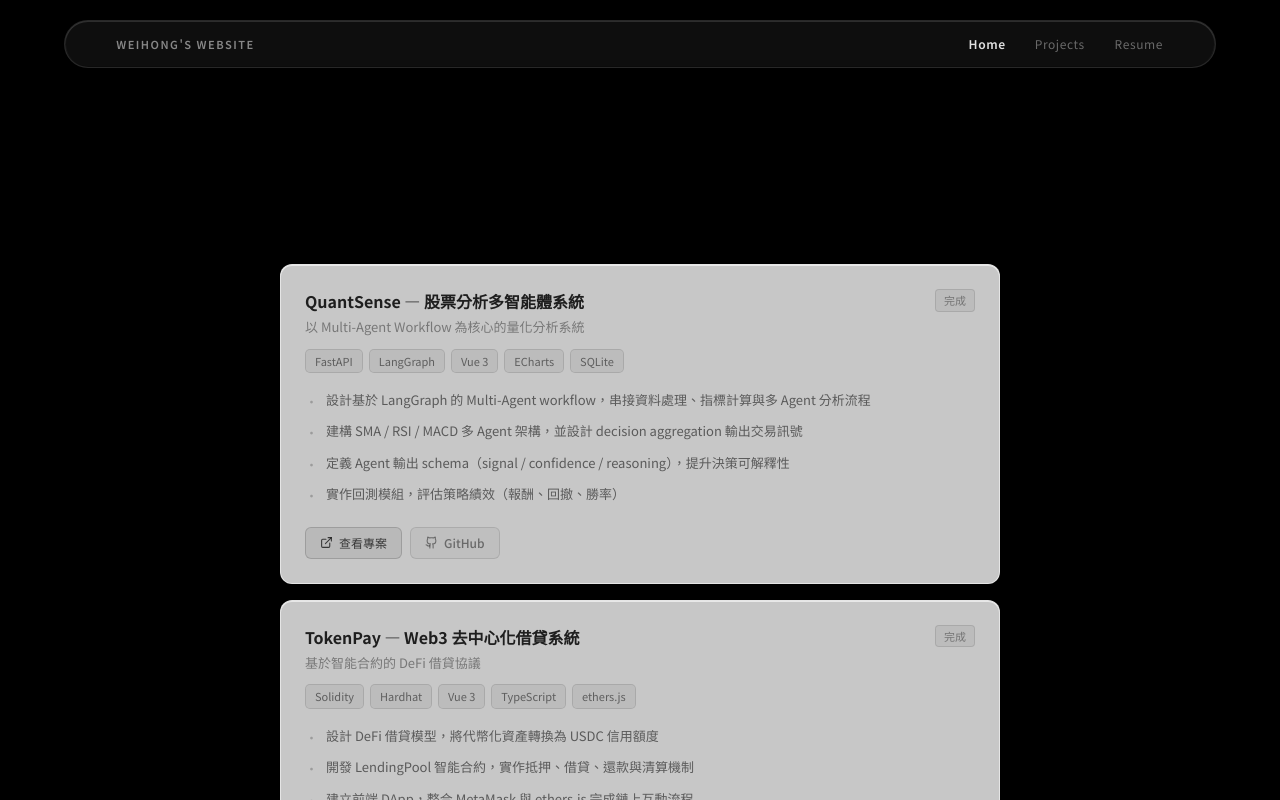
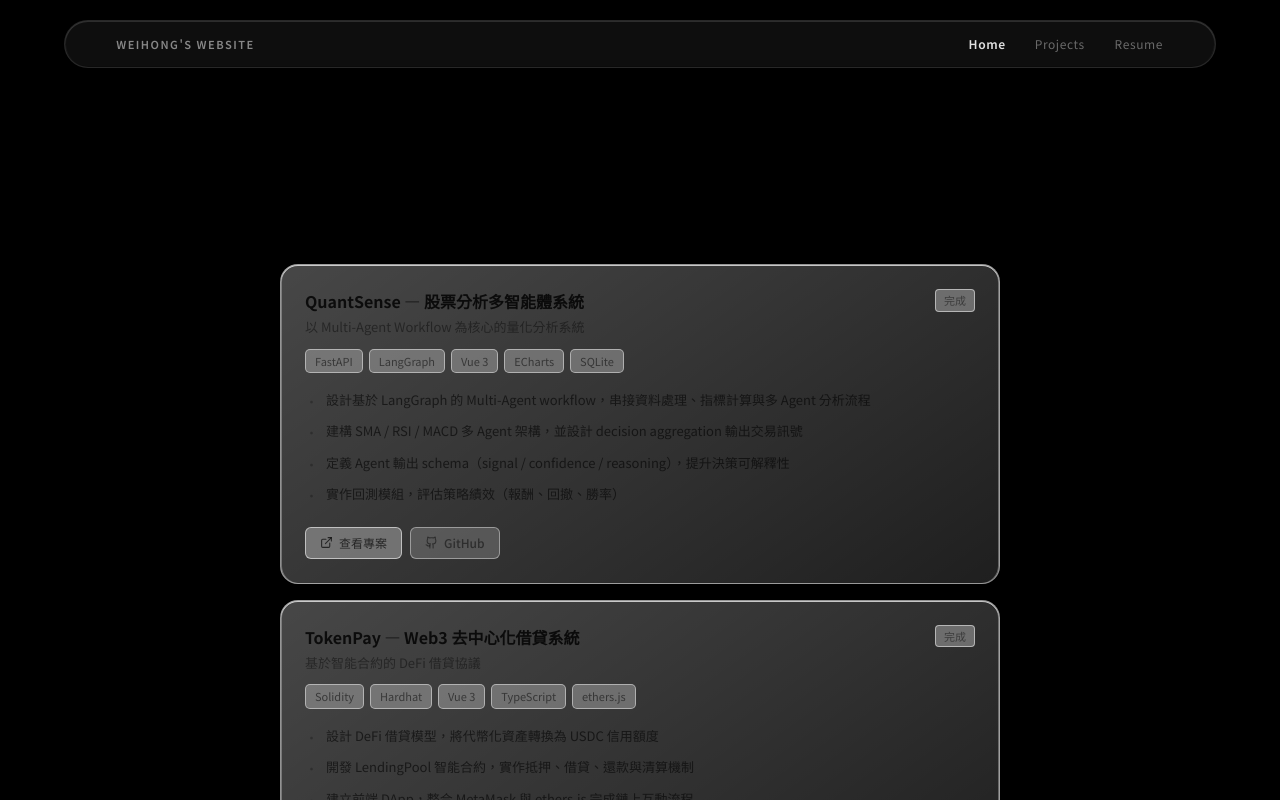
Before and after one commit to weihong931021/profile, a Next.js app: page /projects in a window 1280 px wide. Shown: the top 800 px of the page. Built offline with nearby package versions, Linux system fonts and the light colour scheme.

Commit message:
feat: liquid glass cards with backdrop blur, expo.out scroll motion on projects

```diff
--- a/components/project-card.tsx
+++ b/components/project-card.tsx
@@ -27,32 +27,33 @@ export function ProjectCard({
 }: ProjectCardProps) {
   const t = lightMode
     ? {
-        cardBg:          "rgba(255,255,255,0.78)",
-        cardBorder:      "rgba(255,255,255,0.55)",
-        cardBorderHover: "rgba(255,255,255,0.85)",
-        titleColor:      "rgba(0,0,0,0.85)",
-        subtitleColor:   "rgba(0,0,0,0.4)",
+        // Liquid glass — transparent, backdrop blur shows moving gradient behind
+        cardBg:          "linear-gradient(145deg, rgba(255,255,255,0.28) 0%, rgba(255,255,255,0.12) 100%)",
+        cardBorder:      "rgba(255,255,255,0.50)",
+        cardBorderHover: "rgba(255,255,255,0.80)",
+        titleColor:      "rgba(0,0,0,0.82)",
+        subtitleColor:   "rgba(0,0,0,0.42)",
         pulseDot:        "rgba(0,0,0,0.45)",
         wipText:         "rgba(0,0,0,0.5)",
-        badgeBg:         "rgba(0,0,0,0.05)",
-        badgeText:       "rgba(0,0,0,0.38)",
-        badgeBorder:     "rgba(0,0,0,0.1)",
-        techBg:          "rgba(0,0,0,0.05)",
-        techText:        "rgba(0,0,0,0.5)",
-        techBorder:      "rgba(0,0,0,0.1)",
-        descText:        "rgba(0,0,0,0.55)",
-        descBullet:      "rgba(0,0,0,0.22)",
-        linkPrimBg:      "rgba(0,0,0,0.07)",
-        linkPrimText:    "rgba(0,0,0,0.7)",
-        linkPrimBorder:  "rgba(0,0,0,0.15)",
-        linkPrimHoverText:   "rgba(0,0,0,0.9)",
-        linkPrimHoverBorder: "rgba(0,0,0,0.28)",
-        linkPrimHoverBg:     "rgba(0,0,0,0.1)",
-        linkSecBg:       "rgba(0,0,0,0.04)",
-        linkSecText:     "rgba(0,0,0,0.45)",
-        linkSecBorder:   "rgba(0,0,0,0.1)",
+        badgeBg:         "rgba(255,255,255,0.30)",
+        badgeText:       "rgba(0,0,0,0.45)",
+        badgeBorder:     "rgba(255,255,255,0.50)",
+        techBg:          "rgba(255,255,255,0.28)",
+        techText:        "rgba(0,0,0,0.52)",
+        techBorder:      "rgba(255,255,255,0.45)",
+        descText:        "rgba(0,0,0,0.58)",
+        descBullet:      "rgba(0,0,0,0.25)",
+        linkPrimBg:      "rgba(255,255,255,0.30)",
+        linkPrimText:    "rgba(0,0,0,0.68)",
+        linkPrimBorder:  "rgba(255,255,255,0.55)",
+        linkPrimHoverText:   "rgba(0,0,0,0.88)",
+        linkPrimHoverBorder: "rgba(255,255,255,0.80)",
+        linkPrimHoverBg:     "rgba(255,255,255,0.45)",
+        linkSecBg:       "rgba(255,255,255,0.18)",
+        linkSecText:     "rgba(0,0,0,0.48)",
+        linkSecBorder:   "rgba(255,255,255,0.40)",
         linkSecHoverText:   "rgba(0,0,0,0.75)",
-        linkSecHoverBorder: "rgba(0,0,0,0.2)",
+        linkSecHoverBorder: "rgba(255,255,255,0.65)",
       }
     : {
         cardBg:          "rgba(255,255,255,0.03)",
@@ -88,27 +89,46 @@ export function ProjectCard({
       style={{
         background: t.cardBg,
         border: `1px solid ${t.cardBorder}`,
-        borderRadius: "12px",
+        borderRadius: lightMode ? "18px" : "12px",
         padding: "24px",
-        backdropFilter: "blur(8px)",
-        WebkitBackdropFilter: "blur(8px)",
+        backdropFilter: lightMode ? "blur(22px) saturate(180%)" : "blur(8px)",
+        WebkitBackdropFilter: lightMode ? "blur(22px) saturate(180%)" : "blur(8px)",
         boxShadow: lightMode
-          ? "0 2px 16px rgba(0,0,0,0.12), inset 0 1px 0 rgba(255,255,255,0.6)"
+          ? [
+              "0 4px 24px rgba(0,0,0,0.08)",
+              "0 1px 4px rgba(0,0,0,0.05)",
+              "inset 0 1px 0 rgba(255,255,255,0.72)",
+              "inset 0 -1px 0 rgba(0,0,0,0.04)",
+              "inset 1px 0 0 rgba(255,255,255,0.30)",
+              "inset -1px 0 0 rgba(255,255,255,0.30)",
+            ].join(", ")
           : "none",
-        transition: "border-color 0.25s, transform 0.25s, box-shadow 0.25s",
+        transition: "border-color 0.3s, transform 0.3s, box-shadow 0.3s, background 0.3s",
       }}
       onMouseEnter={(e) => {
         e.currentTarget.style.borderColor = t.cardBorderHover
-        e.currentTarget.style.transform = "translateY(-3px)"
+        e.currentTarget.style.transform = "translateY(-4px) scale(1.005)"
         e.currentTarget.style.boxShadow = lightMode
-          ? "0 8px 32px rgba(0,0,0,0.18), inset 0 1px 0 rgba(255,255,255,0.7)"
+          ? [
+              "0 12px 40px rgba(0,0,0,0.12)",
+              "0 4px 12px rgba(0,0,0,0.06)",
+              "inset 0 1px 0 rgba(255,255,255,0.85)",
+              "inset 0 -1px 0 rgba(0,0,0,0.04)",
+            ].join(", ")
           : "0 8px 32px rgba(0,0,0,0.3)"
       }}
       onMouseLeave={(e) => {
         e.currentTarget.style.borderColor = t.cardBorder
-        e.currentTarget.style.transform = "translateY(0)"
+        e.currentTarget.style.transform = "translateY(0) scale(1)"
         e.currentTarget.style.boxShadow = lightMode
-          ? "0 2px 16px rgba(0,0,0,0.12), inset 0 1px 0 rgba(255,255,255,0.6)"
+          ? [
+              "0 4px 24px rgba(0,0,0,0.08)",
+              "0 1px 4px rgba(0,0,0,0.05)",
+              "inset 0 1px 0 rgba(255,255,255,0.72)",
+              "inset 0 -1px 0 rgba(0,0,0,0.04)",
+              "inset 1px 0 0 rgba(255,255,255,0.30)",
+              "inset -1px 0 0 rgba(255,255,255,0.30)",
+            ].join(", ")
           : "none"
       }}
     >
--- a/components/projects-section.tsx
+++ b/components/projects-section.tsx
@@ -4,6 +4,7 @@ import { useEffect, useRef } from "react"
 import { gsap } from "gsap"
 import { ScrollTrigger } from "gsap/ScrollTrigger"
 import { ProjectCard } from "@/components/project-card"
+import { GlassFilterProvider } from "@/components/ui/liquid-glass-button"
 
 const completedProjects = [
   {
@@ -86,15 +87,14 @@ export function ProjectsSection() {
     cards.forEach((card, i) => {
       const anim = gsap.fromTo(
         card,
-        { opacity: 0, y: 56, filter: "blur(6px)", scale: 0.97 },
+        { opacity: 0, y: 70, scale: 0.94 },
         {
-          opacity: 1, y: 0, filter: "blur(0px)", scale: 1,
-          duration: 0.72, ease: "power3.out",
-          delay: i * 0.08,
-          clearProps: "filter",
+          opacity: 1, y: 0, scale: 1,
+          duration: 0.9, ease: "expo.out",
+          delay: i * 0.10,
           scrollTrigger: {
             trigger: card,
-            start: "top 90%",
+            start: "top 92%",
             toggleActions: "play none none none",
           },
         }
@@ -107,6 +107,7 @@ export function ProjectsSection() {
 
   return (
     <section ref={sectionRef} style={{ minHeight: "100vh", paddingBottom: "80px" }}>
+      <GlassFilterProvider />
       <div style={{ maxWidth: "90vw", margin: "0 auto", padding: "110px 4vw 0" }}>
         <div style={{ maxWidth: "720px", margin: "0 auto" }}>
 
```
